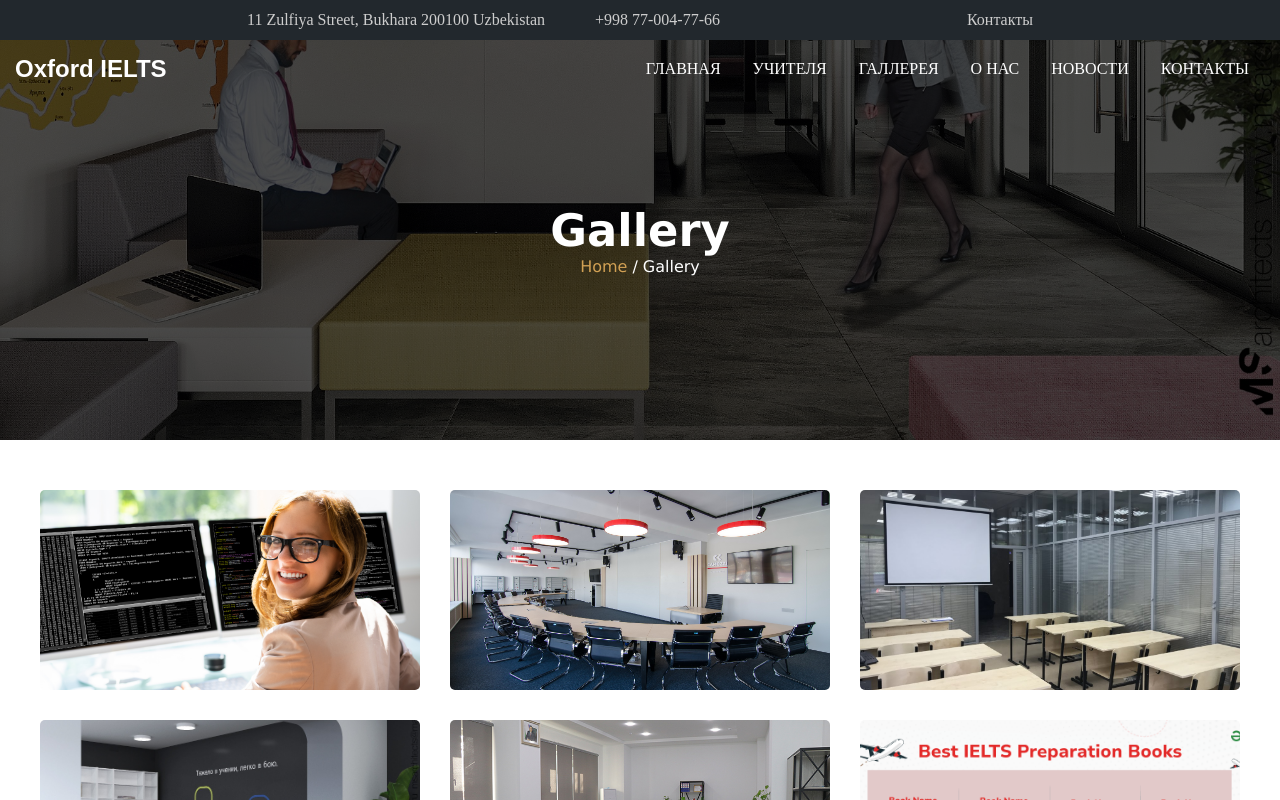
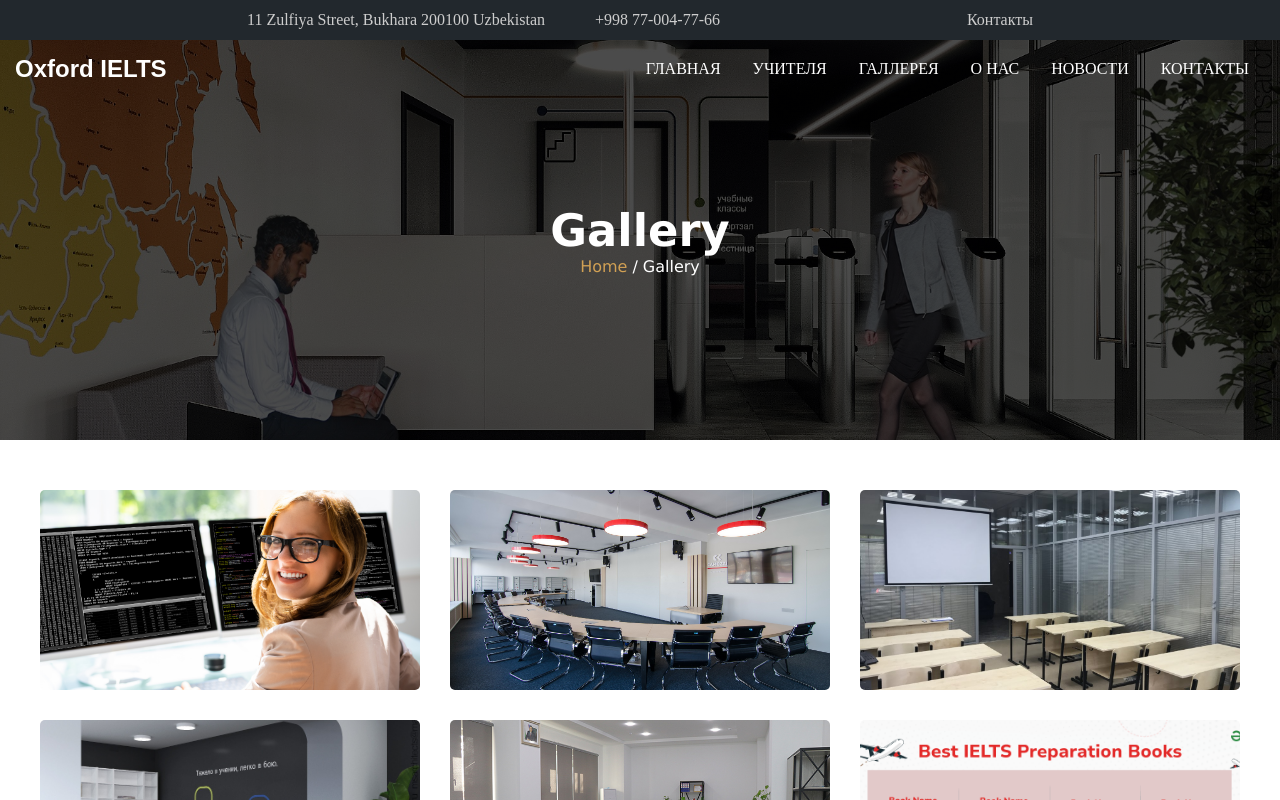
Before and after one commit to akiakiaki9/oxford-ielts-center, a React (Create React App) app: page /gallery in a window 1280 px wide. Shown: the top 800 px of the page. Built offline with nearby package versions, Linux system fonts and the light colour scheme.

Commit message:
lvlup +3

```diff
--- a/src/css files/title.css
+++ b/src/css files/title.css
@@ -1,6 +1,6 @@
 .pagename {
     background-image: linear-gradient(#000000b4, #000000b4), url(../images/oxford\ title.jpg);
-    background-position: bottom;
+    background-position: center;
     background-size: cover;
     background-attachment: fixed;
     font-family: 'Lucida Sans', 'Lucida Sans Regular', 'Lucida Grande', 'Lucida Sans Unicode', Geneva, Verdana, sans-serif;
```
